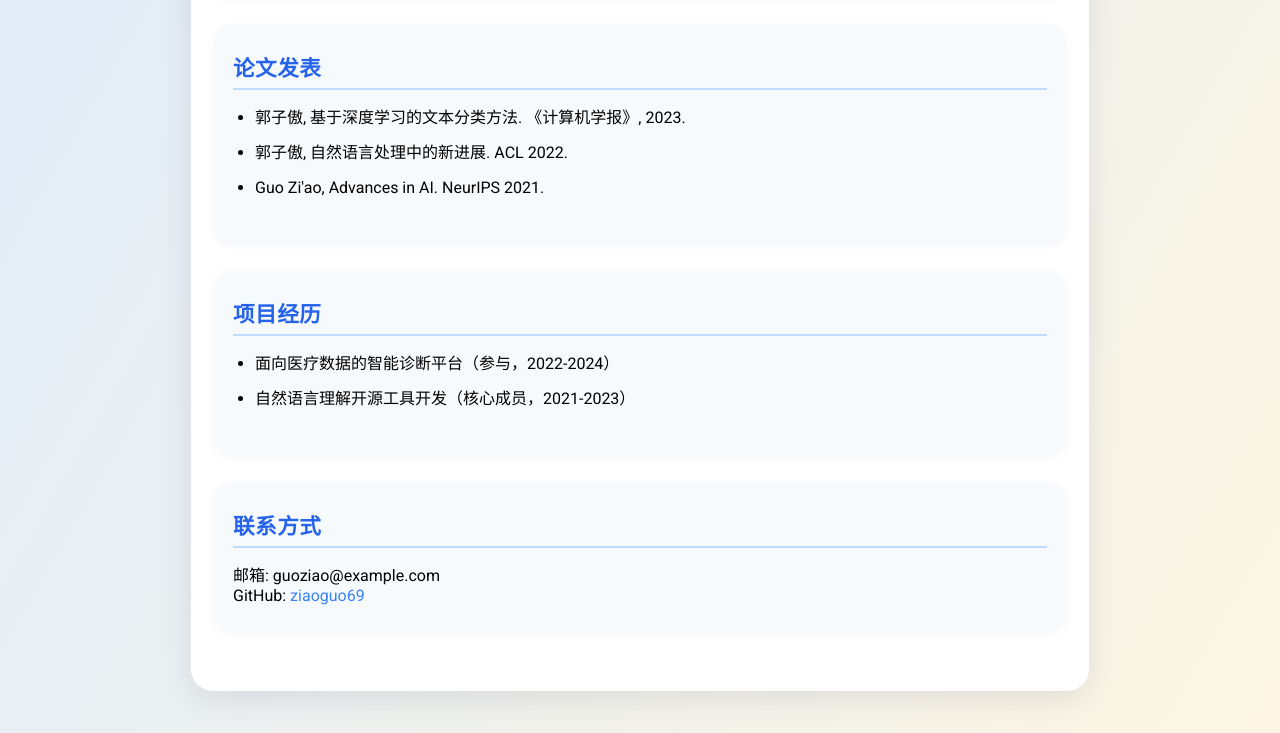
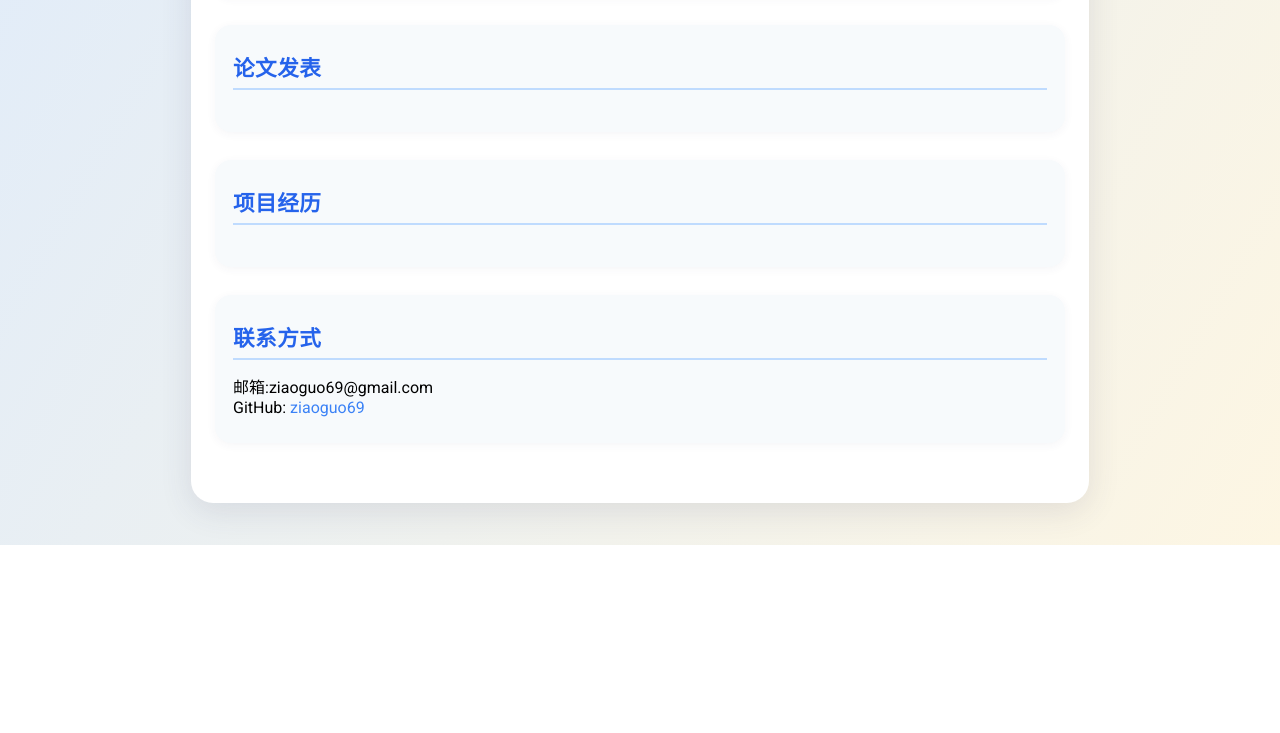
Before and after one commit to ziaoguo69/ziao.github.io, a plain HTML site: page index.html in a window 1280 px wide. Shown: the part 782-1515 px from the top of the page. After the commit the page ends 1327 px from the top, so only its background shows below. Drawn offline with Linux system fonts and the light colour scheme.

Commit message:
Update index.html

```diff
--- a/index.html
+++ b/index.html
@@ -168,17 +168,14 @@
                 research: "<ul><li>人工智能</li><li>机器学习</li><li>自然语言处理</li><li>深度学习</li></ul>",
                 publicationsTitle: "论文发表",
                 publications: [
-                    "郭子傲, 基于深度学习的文本分类方法. 《计算机学报》, 2023.",
-                    "郭子傲, 自然语言处理中的新进展. ACL 2022.",
-                    "Guo Zi'ao, Advances in AI. NeurIPS 2021."
+
                 ],
                 projectsTitle: "项目经历",
                 projects: [
-                    "面向医疗数据的智能诊断平台（参与，2022-2024）",
-                    "自然语言理解开源工具开发（核心成员，2021-2023）"
+
                 ],
                 contactTitle: "联系方式",
-                contact: "邮箱: guoziao@example.com<br>GitHub: <a href='https://github.com/ziaoguo69' target='_blank'>ziaoguo69</a>"
+                contact: "邮箱:ziaoguo69@gmail.com<br>GitHub: <a href='https://github.com/ziaoguo69' target='_blank'>ziaoguo69</a>"
             },
             en: {
                 title: "Academic Homepage",
```
